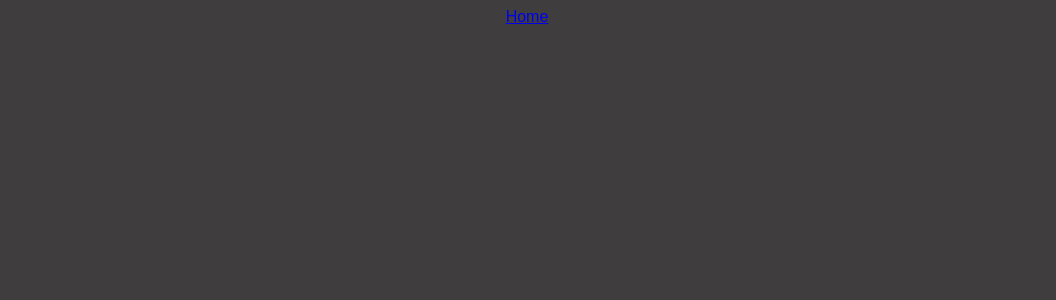
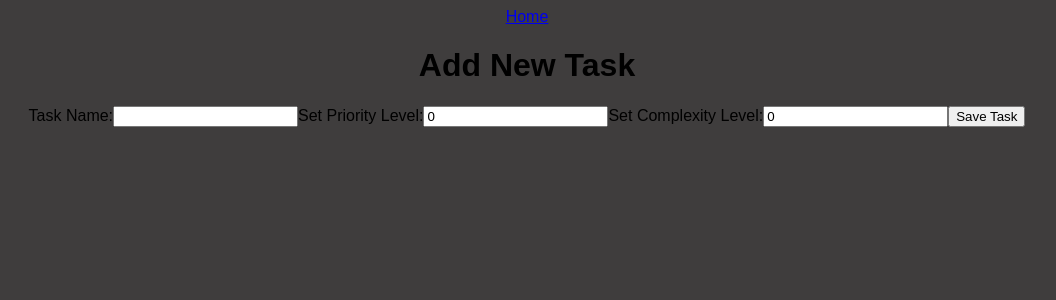
Before and after one commit to ellischung/todo-app, a React (Create React App) app: page /edit/1 in a window 1280 px wide. Before the commit this address had no page. Shown: the top 300 px of the page, without its empty margins (113-1169 px from the left). Built offline with nearby package versions, Linux system fonts and the light colour scheme.

Commit message:
finished edit todo/task

```diff
--- a/src/App.js
+++ b/src/App.js
@@ -17,6 +17,7 @@ function App() {
           <Route exact path="/" element={<Todos />} />
           <Route path="/todo/:id" element={<TodoDetail />} />
           <Route path="/add" element={<TodoForm />} />
+          <Route path="/edit/:id" element={<TodoForm />} />
         </Routes>
       </TodoProvider>
     </Router>
--- a/src/contexts/todoContext.js
+++ b/src/contexts/todoContext.js
@@ -11,6 +11,13 @@ export function useTodo() {
 
 export const TodoProvider = ({ children }) => {
   const { id } = useParams();
+  const initialValues = {
+    name: "",
+    priority: 0,
+    complexity: 0,
+    isCompleted: false,
+  };
+  const [todo, setTodo] = useState(initialValues);
   const [todos, setTodos] = useState([]);
   const [sortBy, setSortBy] = useState("default");
 
@@ -46,9 +53,21 @@ export const TodoProvider = ({ children }) => {
   const getTodo = (id) => {
     return todos.find((todo) => todo.id === id);
   };
+
+  const editTodo = (editedTodo) => {
+    setTodos((todos) =>
+      todos.map((todo) =>
+        todo.id === editedTodo.id ? { ...todo, ...editedTodo } : todo
+      )
+    );
+  };
+
   return (
     <TodoContext.Provider
       value={{
+        initialValues,
+        todo,
+        setTodo,
         todos,
         sortedTodos,
         setSortBy,
@@ -56,6 +75,7 @@ export const TodoProvider = ({ children }) => {
         completeTodo,
         removeTodo,
         getTodo,
+        editTodo,
       }}
     >
       {children}
--- a/src/pages/Todo.jsx
+++ b/src/pages/Todo.jsx
@@ -1,4 +1,4 @@
-import { useParams } from "react-router-dom";
+import { Link, useParams } from "react-router-dom";
 import { useTodo } from "../contexts/todoContext";
 
 function Todo() {
@@ -10,6 +10,7 @@ function Todo() {
 
   return (
     <div>
+      <Link to={`/edit/${todo.id}`}>Edit Task</Link>
       <h1>{todo.name}</h1>
       <p>{todo.isCompleted ? "Completed" : "Incomplete"}</p>
       <p>Priority Level: {todo.priority}</p>
--- a/src/pages/TodoForm.jsx
+++ b/src/pages/TodoForm.jsx
@@ -1,17 +1,16 @@
-import { useState } from "react";
-import { useNavigate } from "react-router-dom";
+import { useParams, useNavigate } from "react-router-dom";
 import { useTodo } from "../contexts/todoContext";
 
 function TodoForm() {
-  const initialValues = {
-    name: "",
-    priority: 0,
-    complexity: 0,
-    isCompleted: false,
-  };
-  const [todo, setTodo] = useState(initialValues);
-  const { addTodo } = useTodo();
+  const { id } = useParams();
+  const { initialValues, todo, setTodo, getTodo, addTodo, editTodo } =
+    useTodo();
   const navigate = useNavigate();
+  const todoExists = getTodo(id);
+
+  if (todoExists && !todo.id) {
+    setTodo(todoExists);
+  }
 
   const handleChange = (e) => {
     const { name, value } = e.target;
@@ -24,14 +23,19 @@ function TodoForm() {
   const handleSubmit = (e) => {
     e.preventDefault();
     if (!todo.name) return;
-    addTodo(todo);
+    if (todoExists) {
+      const updatedTodo = { id: id, ...todo };
+      editTodo(updatedTodo);
+    } else {
+      addTodo(todo);
+    }
     setTodo(initialValues);
     navigate("/");
   };
 
   return (
     <div>
-      <h1>Add New Task</h1>
+      <h1>{todoExists ? "Edit Task" : "Add New Task"}</h1>
       <form onSubmit={handleSubmit}>
         <label>Task Name:</label>
         <input
@@ -57,7 +61,9 @@ function TodoForm() {
           value={todo.complexity}
           onChange={handleChange}
         />
-        <button type="submit">Save Task</button>
+        <button type="submit">
+          {todoExists ? "Update Task" : "Save Task"}
+        </button>
       </form>
     </div>
   );
```
